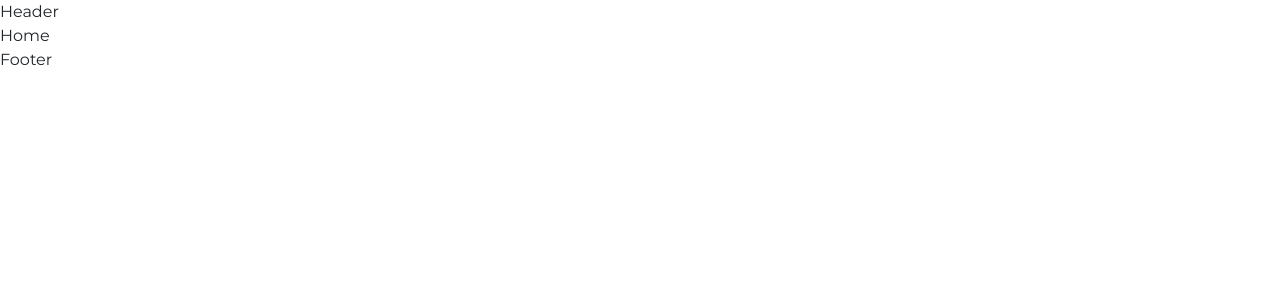
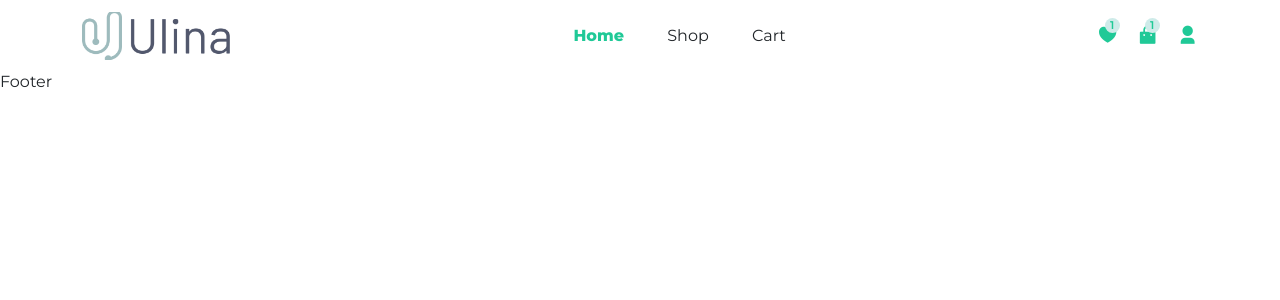
Before and after one commit to Tasnim63/ulina-shop, a React (Create React App) app: page /home in a window 1280 px wide. Shown: the top 300 px of the page. Built offline with nearby package versions, Linux system fonts and the light colour scheme.

Commit message:
hero secton added

```diff
--- a/src/App.css
+++ b/src/App.css
@@ -10,6 +10,9 @@
   --primary-color: #0a1d37;
   --hero-bg: #d6e5fb;
   --heading-fontSize: 2rem;
+  --text-gray-900: #212529;
+
+  --text-teal: #20c997;
   --small-text-color: #999;
   --heading-text-color: #0a1d37;
 }
@@ -54,3 +57,8 @@ a {
   text-decoration: none;
   color: unset;
 }
+img{
+  padding: 60 0px;
+  width: 100%;
+  object-fit: cover;
+}
--- a/src/components/Header/Header.css
+++ b/src/components/Header/Header.css
@@ -0,0 +1,74 @@
+.header{
+    width: 100%;
+    height:70px ;
+    line-height: 70px;
+}
+.nav_wrapper{
+    display: flex;
+    align-items: center;
+    justify-content: space-between;
+}
+.logo{
+    display: flex;
+    align-items: center;
+
+}
+.logo img{
+    width: 148px;
+    height: 48px;
+}
+.menu{
+    display: flex;
+    align-items: center;
+    column-gap: 2.7rem;
+    margin-bottom: 0;
+}
+.nav_item a{
+    color: var(--text-gray-900);
+    font-weight: 400;
+    cursor: pointer;
+
+}
+
+.nav_icons{
+display:  flex;
+align-items: center;
+column-gap:1.2rem ;
+color: var(--text-teal);
+}
+.nav_icons span i{
+font-size: 1.3rem;
+cursor: pointer;
+}
+
+.cart_icons,
+.fav_icons {
+    position: relative;
+    cursor: pointer;
+}
+.badge{
+   position: absolute;
+   top: 25%;
+   right: -8%;
+   content: '';
+   width: 15px;
+   height: 15px;
+   display: flex;
+   align-items: center;
+   justify-content: center;
+   background-color: var(--card-bg-03);
+   color: var(--text-teal);
+   border-radius: 50px;
+   font-size: .7rem;
+   font-weight: 600;
+   z-index: 10;
+}
+.mobile_menu{
+    font-size: 1.3rem;
+    color: var(--text-teal);
+    display: none;
+}
+ .nav_active{
+    font-weight: 900 !important;
+    color: var(--text-teal) !important;
+}
--- a/src/components/Header/Header.jsx
+++ b/src/components/Header/Header.jsx
@@ -1,7 +1,70 @@
-import React from 'react'
-
+import React from "react";
+import { Container,Row } from "reactstrap";
+import "./Header.css";
+import navLogo from "../../assets/images/ulina-logo.png";
+import { NavLink } from "react-router-dom";
+import { motion } from "framer-motion";
+const nav_links = [
+  {
+    path: "home",
+    display: "Home",
+  },
+  {
+    path: "shop",
+    display: "Shop",
+  },
+  {
+    path: "cart",
+    display: "Cart",
+  }
+];
 export default function Header() {
   return (
-    <div>Header</div>
-  )
+    <header className="header">
+      <Container>
+        <Row>
+          <div className="nav_wrapper">
+            <div className="logo">
+              <motion.img whileTap={{scale: 1.2}}  src={navLogo} alt="" />
+            </div>
+            <div className="navigation">
+              <ul className="menu">
+                {nav_links.map((item, index) => (
+                  <li className="nav_item" key={index}>
+                    <NavLink
+                      to={item.path}
+                   className={(navClass) => navClass.isActive ? "nav_active" : ""}
+                    >
+                      {item.display}
+                    </NavLink>{" "}
+                  </li>
+
+                ))}
+
+
+              </ul>
+            </div>
+            <div className="nav_icons">
+              <span className="fav_icons">
+                <i class="ri-heart-3-fill"></i>
+                <span className="badge">1</span>
+              </span>
+              <span className="cart_icons">
+                <i class="ri-shopping-bag-fill"></i>
+                <span className="badge">1</span>
+              </span>
+              <span>
+                <i class="ri-user-3-fill user_icons"></i>
+              </span>
+            </div>
+            <div className="mobile_menu ">
+              <span>
+                <i class="ri-menu-2-line"></i>
+              </span>
+            </div>
+          </div>
+        </Row>
+      </Container>
+    </header>
+  );
 }
--- /dev/null
+++ b/src/components/Helmet/Helmet.js
@@ -0,0 +1,10 @@
+import React from 'react'
+
+const Helmet = (props) => {
+    document.title="Ulina -" + props.title
+  return (
+    <div>{props.children}</div>
+  )
+}
+
+export default Helmet
--- a/src/pages/Home.jsx
+++ b/src/pages/Home.jsx
@@ -1,7 +1,17 @@
 import React from 'react'
+import Helmet from '../components/Helmet/Helmet'
+import {Container ,Row ,Col} from 'reactstrap'
+export default function Home() {
 
-export default function Home() {
   return (
-    <div>Home</div>
+   <Helmet title={'Home'}>
+    <section className='hero_secton'>
+          <Container>
+            <Row>
+
+            </Row>
+          </Container>
+    </section>
+   </Helmet>
   )
 }
--- a/src/routers/Routers.jsx
+++ b/src/routers/Routers.jsx
@@ -12,7 +12,8 @@ export default function Routers() {
   return (
    <>
    <Routes>
-    <Route path='/' element={<Navigate to="home"/>} />
+
+    <Route path='/' element={<Navigate to="home" />} />
     <Route path='home' element={<Home/>} />
     <Route path='shop' element={<Shop/>} />
     <Route path='shop/:id' element={<ProductDetails/>} />
```
Also changed, not shown: src/assets/images/ulina-logo.png (added).
